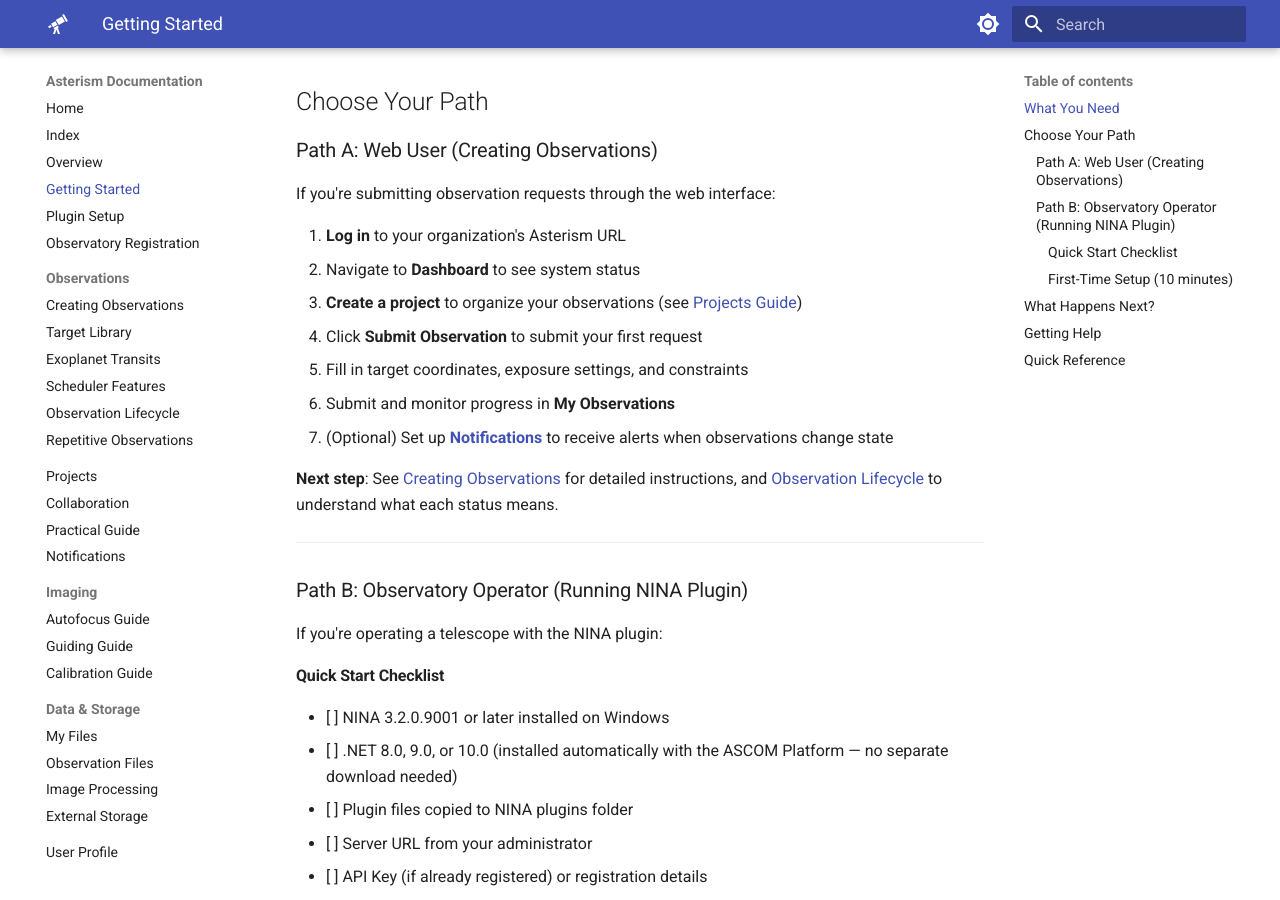
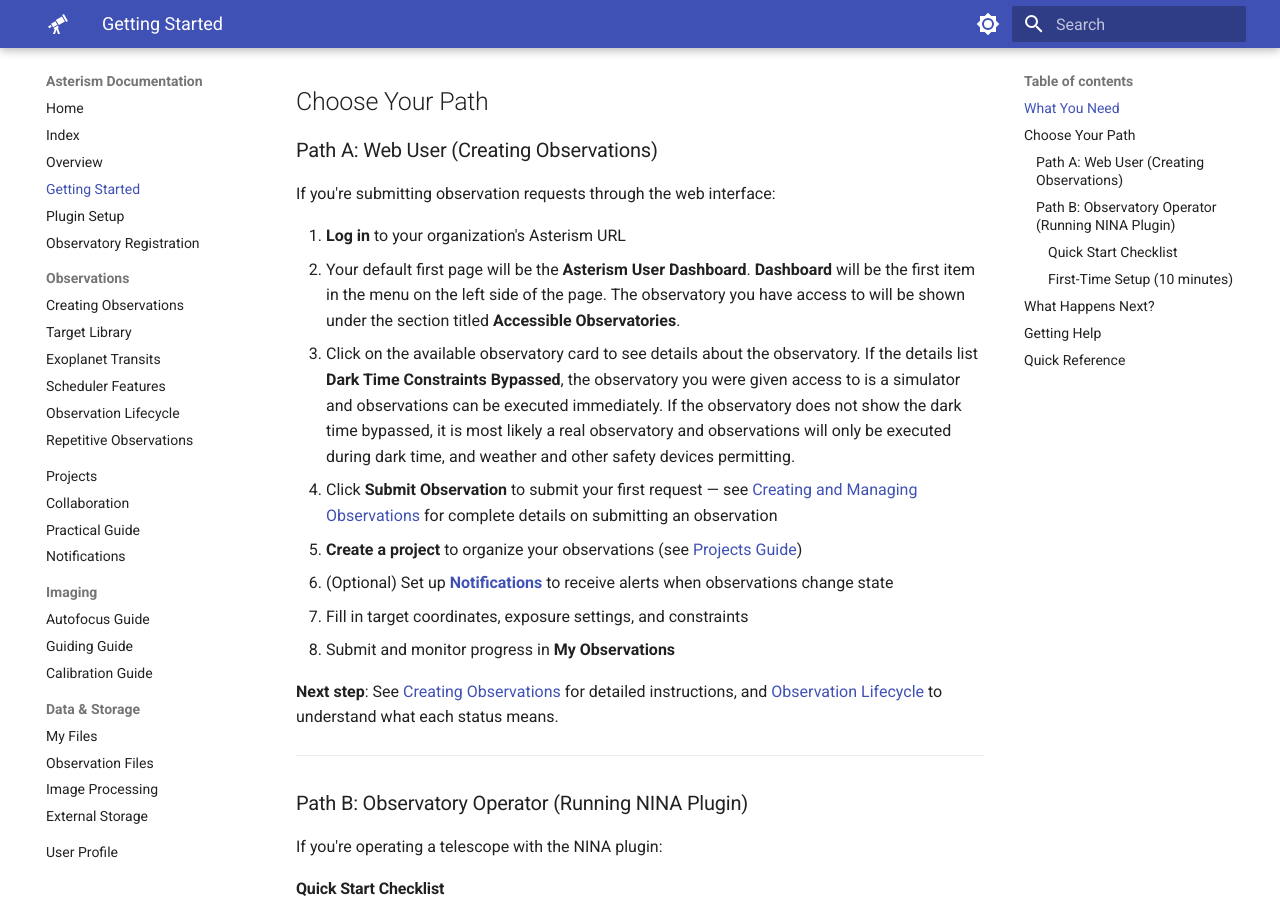
Before and after one commit to First-Light-Systems/nina-scheduler-docs, an MkDocs documentation site: the page built from docs/GETTING_STARTED.md, in a window 1280 px wide and 900 px high, scrolled down 488 px. Built offline with MkDocs 1.6.1 and Material for MkDocs 9.7.7, drawn with Linux system fonts in a browser that asks for light colours.

Commit message:
docs: refine Getting Started Path A and home-page audience lists (#11)
- GETTING_STARTED.md (Path A, Web User):
    - Expand the post-login step to describe the Asterism User Dashboard,
      the left-hand menu, and the "Accessible Observatories" section
    - Replace the "create a project" step with guidance on inspecting the
      observatory card and the "Dark Time Constraints Bypassed" indicator
      (simulator vs. real observatory)
    - Add a link from the Submit Observation step to "Creating and Managing
      Observations" for full details
    - Reorder so Create a Project and the optional Notifications step follow
      Submit Observation
- index.md: move "Getting Started" into the "For Observatory Operators"
  list (it was under "For Users Submitting Observations", which is mostly
  operator-oriented)

Co-authored-by: Claude Opus 4.8 (1M context) <noreply@anthropic.com>

```diff
--- a/docs/GETTING_STARTED.md
+++ b/docs/GETTING_STARTED.md
@@ -20,12 +20,13 @@ Before you begin, make sure you have:
 If you're submitting observation requests through the web interface:
 
 1. **Log in** to your organization's Asterism URL
-2. Navigate to **Dashboard** to see system status
-3. **Create a project** to organize your observations (see [Projects Guide](PROJECTS_GUIDE.md))
-4. Click **Submit Observation** to submit your first request
-5. Fill in target coordinates, exposure settings, and constraints
-6. Submit and monitor progress in **My Observations**
-7. (Optional) Set up **[Notifications](NOTIFICATIONS.md)** to receive alerts when observations change state
+2. Your default first page will be the **Asterism User Dashboard**. **Dashboard** will be the first item in the menu on the left side of the page. The observatory you have access to will be shown under the section titled **Accessible Observatories**.
+3. Click on the available observatory card to see details about the observatory. If the details list **Dark Time Constraints Bypassed**, the observatory you were given access to is a simulator and observations can be executed immediately. If the observatory does not show the dark time bypassed, it is most likely a real observatory and observations will only be executed during dark time, and weather and other safety devices permitting.
+4. Click **Submit Observation** to submit your first request — see [Creating and Managing Observations](CREATING_OBSERVATIONS.md) for complete details on submitting an observation
+5. **Create a project** to organize your observations (see [Projects Guide](PROJECTS_GUIDE.md))
+6. (Optional) Set up **[Notifications](NOTIFICATIONS.md)** to receive alerts when observations change state
+7. Fill in target coordinates, exposure settings, and constraints
+8. Submit and monitor progress in **My Observations**
 
 **Next step**: See [Creating Observations](CREATING_OBSERVATIONS.md) for detailed instructions, and [Observation Lifecycle](OBSERVATION_LIFECYCLE.md) to understand what each status means.
 
```
Also changed, not shown: docs/index.md (+8 -8 lines).
